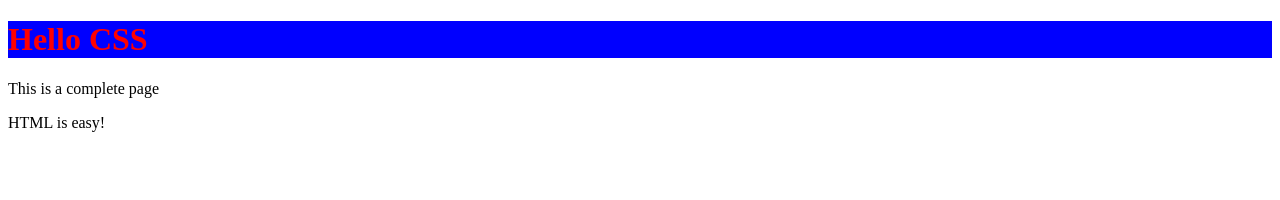
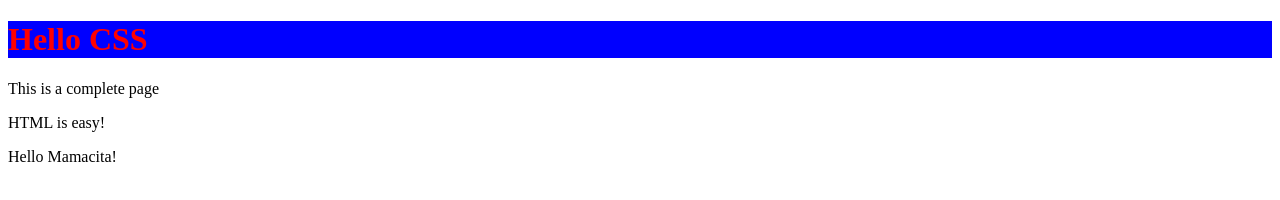
Before and after one commit to gitNewAccount/htmlCssVersion1, a plain HTML site: page index.html in a window 1280 px wide. Drawn offline with Linux system fonts and the light colour scheme.

Commit message:
Update index.html

```diff
--- a/index.html
+++ b/index.html
@@ -11,5 +11,6 @@
 	<h1>Hello CSS</h1>
 	<p id="mainPar">This is a complete page</p>
 	<p>HTML is easy!</p>
+	<p>Hello Mamacita!</p>
   </body>
 <html>
```
